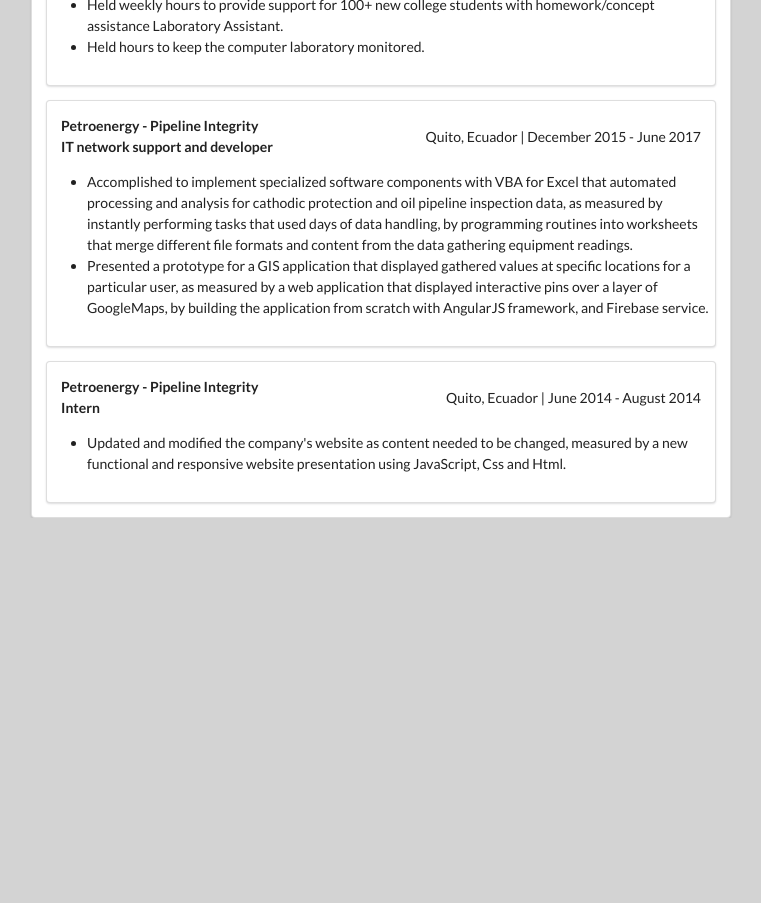
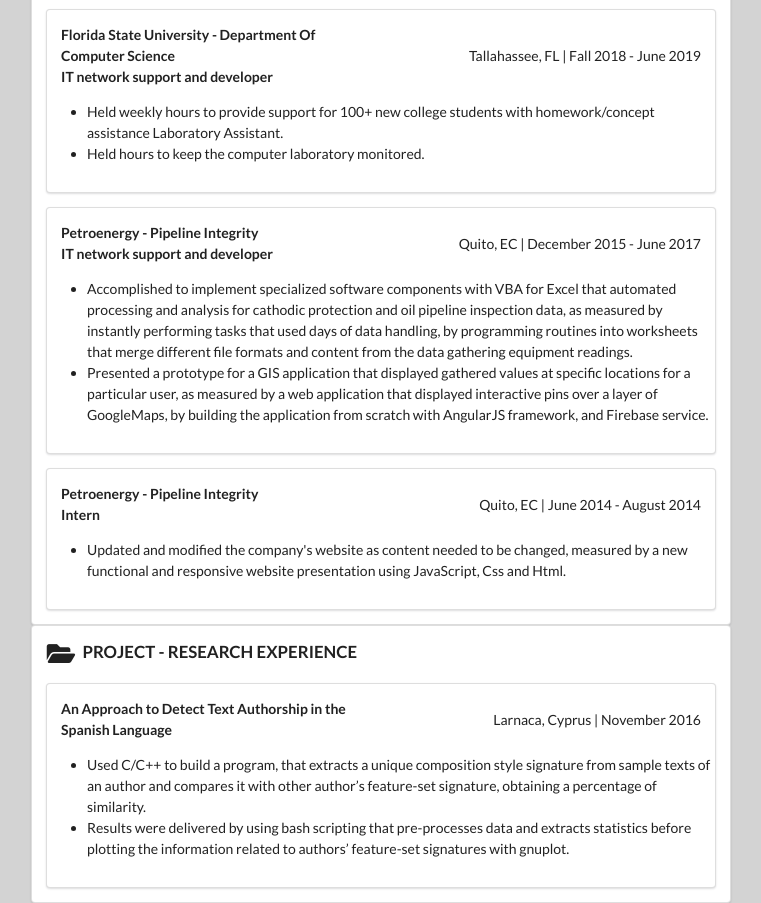
Before and after one commit to robertomaldonado/MaldonadoResume, a React (Create React App) app: page / in a window 1280 px wide. Shown: the part 780-1683 px from the top of the page, without its empty margins (259-1020 px from the left). Before the commit the page ends 1298 px from the top, so only its background shows below. Built offline with nearby package versions, Linux system fonts and the light colour scheme.

Commit message:
Added component for research exp

```diff
--- a/src/PersonalSiteDashboard.js
+++ b/src/PersonalSiteDashboard.js
@@ -2,16 +2,18 @@
 import EducationSection from './EducationSection';
 import AboutSection from './about/AboutSection';
 import WorkExperienceSection from './WorkExperienceSection';
+import ResearchExpSection from './ResearchExpSection';
 
 export class PersonalSiteDashboard extends React.Component {
 
     render(){
-        const {detail_items, education_items, work_items} = this.props
+        const {detail_items, education_items, work_items, research} = this.props
         return (
             <div>
                 <AboutSection detail_items={detail_items} />
                 <EducationSection education_items={education_items} />
                 <WorkExperienceSection work_items={work_items} />
+                <ResearchExpSection research={research} />
             </div>
         );
     }
--- a/src/ResearchExpSection.js
+++ b/src/ResearchExpSection.js
@@ -0,0 +1,45 @@
+import React from 'react';
+
+class ResearchExpSection extends React.Component {
+    render(){
+        const {research}=this.props
+        return (
+            <div className="ui text container">
+                <div className="ui segment">
+                    <p className="large text">
+                        <i className="large folder open icon"></i>
+                        <b> PROJECT - RESEARCH EXPERIENCE </b>
+                    </p>
+                    { research.map(
+                        (research_item, i) =>
+                        <div className="ui text segment">
+                        <div className="ui two column stackable left aligned grid">
+                          <div className="middle aligned row">
+                          <div className="column left aligned">
+                            <b>{research_item.name}</b> <br />
+                          </div >
+                          <div className="column right aligned">
+                            {research_item.location} | {research_item.releaseDate}
+                          </div>
+                          <div className="">
+                          <ul>
+                              {research_item.highlights.map( (highlight, i) =>
+                              <li>{highlight}</li>
+                              )}
+                            </ul>
+                          </div>
+                          </div>
+                        </div>
+                        </div>
+                    )}
+                    {/* <button
+                    className="ui basic button icon">
+                    <i className="plus icon" />
+                    </button> */}
+                </div>
+            </div>
+            )
+    }
+}
+
+export default ResearchExpSection;
--- a/src/index.js
+++ b/src/index.js
@@ -39,7 +39,7 @@
             "website": "https://www.fsu.edu",
             "startDate": "Fall 2018",
             "endDate": "June 2019",
-            "summary": "Description...",
+            "summary": "...",
             "highlights": [
               "Held weekly hours to provide support for 100+ new college students with homework/concept assistance Laboratory Assistant.",
               "Held hours to keep the computer laboratory monitored.",
@@ -48,11 +48,11 @@
           {
             "company": "Petroenergy - Pipeline Integrity",
             "position": "IT network support and developer",
-            "location": "Quito, Ecuador",
+            "location": "Quito, EC",
             "website": "https://petroenergy.com.ec",
             "startDate": "December 2015",
             "endDate": "June 2017",
-            "summary": "Description...",
+            "summary": "...",
             "highlights": [
               "Accomplished to implement specialized software components with VBA for Excel that automated processing and analysis for cathodic protection and oil pipeline inspection data, as measured by instantly performing tasks that used days of data handling, by programming routines into worksheets that merge different file formats and content from the data gathering equipment readings.",
               "Presented a prototype for a GIS application that displayed gathered values at specific locations for a particular user, as measured by a web application that displayed interactive pins over a layer of GoogleMaps, by building the application from scratch with AngularJS framework, and Firebase service.",
@@ -61,11 +61,11 @@
           {
             "company": "Petroenergy - Pipeline Integrity",
             "position": "Intern",
-            "location": "Quito, Ecuador",
+            "location": "Quito, EC",
             "website": "https://petroenergy.com.ec",
             "startDate": "June 2014",
             "endDate": "August 2014",
-            "summary": "Description...",
+            "summary": "...",
             "highlights": [
               "Updated and modified the company's website as content needed to be changed, measured by a new functional and responsive website presentation using JavaScript, Css and Html.",
             ]
@@ -76,7 +76,7 @@
           "website": "http://organization.com/",
           "startDate": "2012-01-01",
           "endDate": "2013-01-01",
-          "summary": "Description...",
+          "summary": "...",
           "highlights": [
             "Awarded 'Volunteer of the Month'"
           ]
@@ -88,7 +88,7 @@
           "studyType": "Master's in Computer Science",
           "startDate": "June 2017",
           "endDate": "December 2019",
-          "gpa": "3.71",
+          "gpa": "3.77",
           "courses": [
             "Networks",
             "Artificial Intelligence",
@@ -97,11 +97,11 @@
         },
         {
           "institution": "Universidad San Francisco de Quito",
-          "area": "Quito, Ecuador",
+          "area": "Quito, EC",
           "studyType": "B.Sc in Computer Science",
           "startDate": "August 2010",
           "endDate": "November 2015",
-          "gpa": "3.5",
+          "gpa": "3.49",
           "courses": [
             ""
           ]
@@ -112,7 +112,18 @@
           "studyType": "International Exchange Program",
           "startDate": "August 2009",
           "endDate": "May 2010",
-          "gpa": "NA",
+          "gpa": "--",
+          "courses": [
+            ""
+          ]
+        },
+        {
+          "institution": "William Shakespeare School",
+          "area": "Quito, EC",
+          "studyType": "Bachellor in Science",
+          "startDate": "May 2005",
+          "endDate": "May 2009",
+          "gpa": "--",
           "courses": [
             ""
           ]
@@ -130,7 +141,7 @@
           "publisher": "Company",
           "releaseDate": "November 2016",
           "website": "http://publication.com",
-          "summary": "Description...",
+          "summary": "...",
           "highlights": [
             "Used C/C++ to build a program, that extracts a unique composition style signature from sample texts of an author and compares it with other author’s feature-set signature, obtaining a percentage of similarity.",
             "Results were delivered by using bash scripting that pre-processes data and extracts statistics before plotting the information related to authors’ feature-set signatures with gnuplot.",
@@ -146,8 +157,12 @@
           ]
         }],
         "languages": [{
+          "language": "Spanish",
+          "fluency": "Native speaker"
+        },
+        {
           "language": "English",
-          "fluency": "Native speaker"
+          "fluency": "Fluent"
         }],
         "interests": [{
           "name": "Wildlife",
@@ -155,10 +170,6 @@
             "Ferrets",
           ]
         }],
-        "references": [{
-          "name": "",
-          "reference": ""
-        }]
       };
 
 ReactDOM.render(
@@ -166,6 +177,7 @@
       detail_items={allData.basics}
       education_items={allData.education}
       work_items={allData.work}
+      research = {allData.publications}
     />,
     document.getElementById('root')
 );
```
